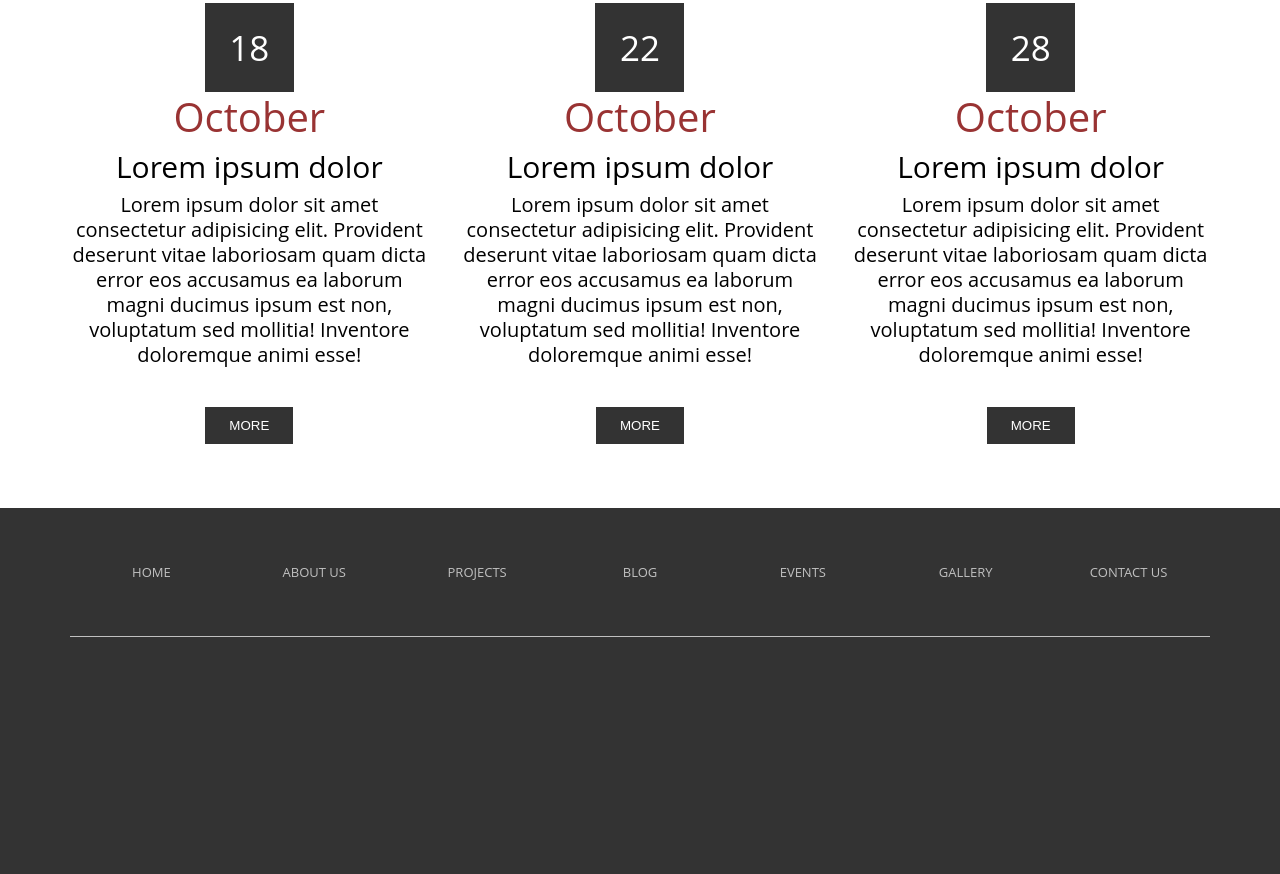
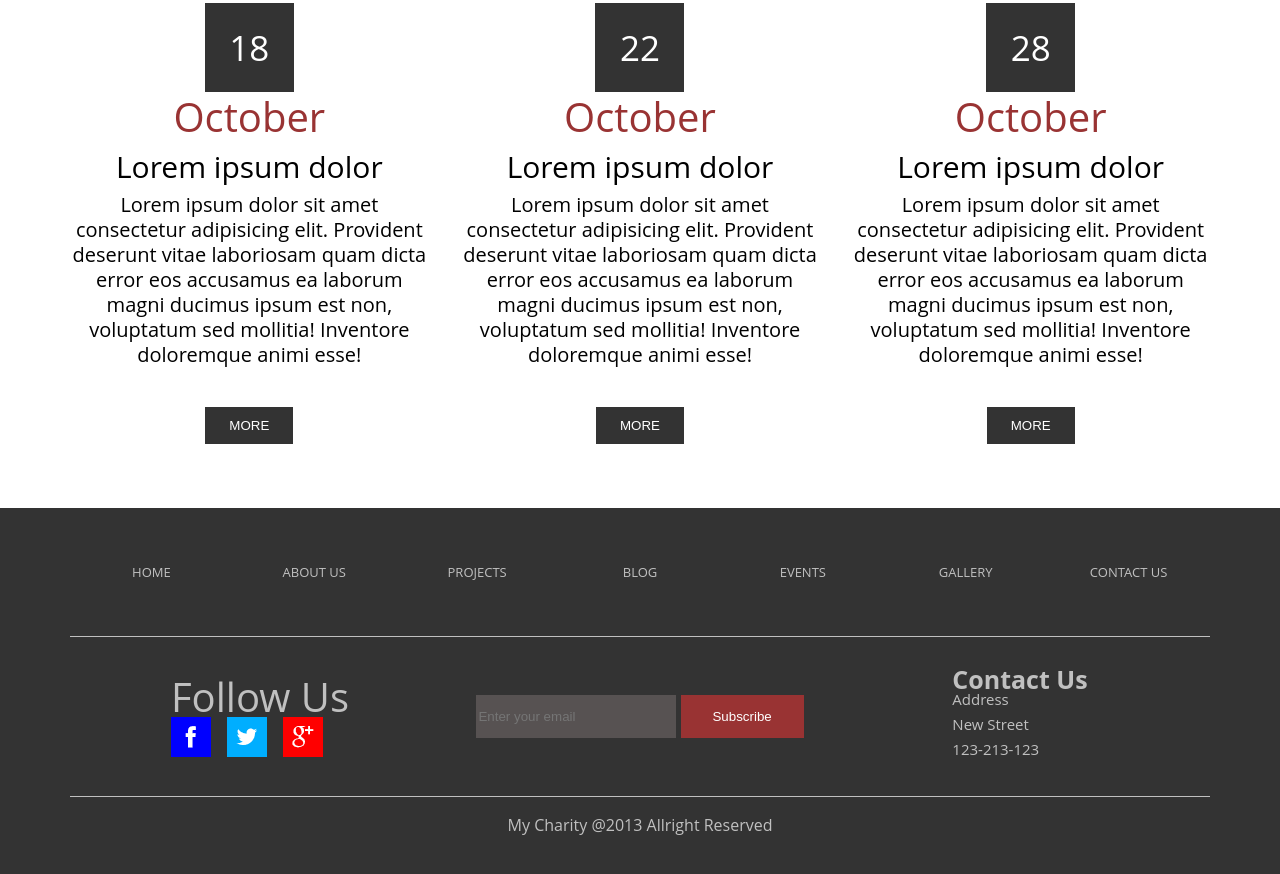
Before and after one commit to KyryloKuchynkyi/Contr-priject-2-GRID-, a plain HTML site: page Index.html in a window 1280 px wide. Shown: the part 1728-2602 px from the top of the page. Drawn offline with Linux system fonts and the light colour scheme.

Commit message:
added footer to project

```diff
--- a/Index.html
+++ b/Index.html
@@ -111,7 +111,7 @@
         </section>
     </main>
     <footer class="footer">
-        <div class="container">
+        <div class="container rdr">
             <div class="row all">
                 <div class="menu">
                     <ul class="menuTitle2">
@@ -125,7 +125,29 @@
                     </ul>
                 </div>
             </div>
-            <div class="row follow"></div>
+            <div class="row follow">
+                <div class="us">
+                    <h2>Follow Us</h2>
+                    <div class="ig">
+                        <div class="fr"><img src="p1.png"></div>
+                        <div class="sec"><img src="p2.png"></div>
+                        <div class="thr"><img src="p3.png"></div>
+                    </div>
+                </div>
+                 <div class="letter">
+                    <input type="mail" placeholder="Enter your email">
+                    <button>Subscribe</button>
+                </div>
+                <div class="cont">
+                    <h2>Contact Us</h2>
+                    <a>Address</a>
+                    <a>New Street</a>
+                    <a>123-213-123</a>
+                </div>
+            </div>
+            <div class="charity">
+                <a>My Charity @2013 Allright Reserved</a>
+            </div>
         </div>
     </footer>
 </body>
--- a/style.css
+++ b/style.css
@@ -341,3 +341,98 @@
     text-decoration: none;
     color: silver;
 }
+
+.menu_us {
+    display: grid;
+    grid-template-columns: repeat(3, 1fr);
+}
+
+.follow {
+    height: 160px;
+    border-bottom: 1px solid silver;
+    display: grid;
+    justify-items: center;
+    align-items: center;
+    grid-template-columns: repeat(3, 1fr);
+}
+
+.us {
+    display: grid;
+    justify-items: start;
+    align-items: center;
+}
+
+.us h2 {
+    font-size: 40px;
+    color: silver;
+}
+
+.ig {
+    display: grid;
+    grid-template-columns: repeat(3, 1fr);
+    grid-gap: 1em;
+}
+
+.ig div {
+    display: grid;
+    justify-items: center;
+    align-items: center;
+}
+
+.fr {
+    background-color: blue;
+}
+.sec {
+    background-color: rgb(0, 174, 255);
+}
+.thr {
+    background-color: red;
+}
+
+.us div {
+    width: 40px;
+    height: 40px;
+}
+
+.letter input {
+    width: 200px;
+    height: 43px;
+    background-color: #575252;
+    border: none;
+}
+
+.letter button {
+    width: 123px;
+    height: 43px;
+    background-color: #993333;
+    color: white;
+    border: none;
+}
+
+.cont {
+    display: grid;
+    grid-template-rows: repeat(4, 1fr)
+}
+
+.cont h2 {
+    font-size: 25px;
+    color: silver;
+    font-weight: bold;
+}
+
+.cont a {
+    font-size: 15px;
+    color: silver;
+}
+
+.charity {
+    display: grid;
+    grid-template-rows: 1fr;
+    justify-items: center;
+    align-items: center;
+    margin-top: 20px;
+}
+
+.charity a {
+    color: silver;
+}
```
Also changed, not shown: p1.png (added), p2.png (added), p3.png (added).
